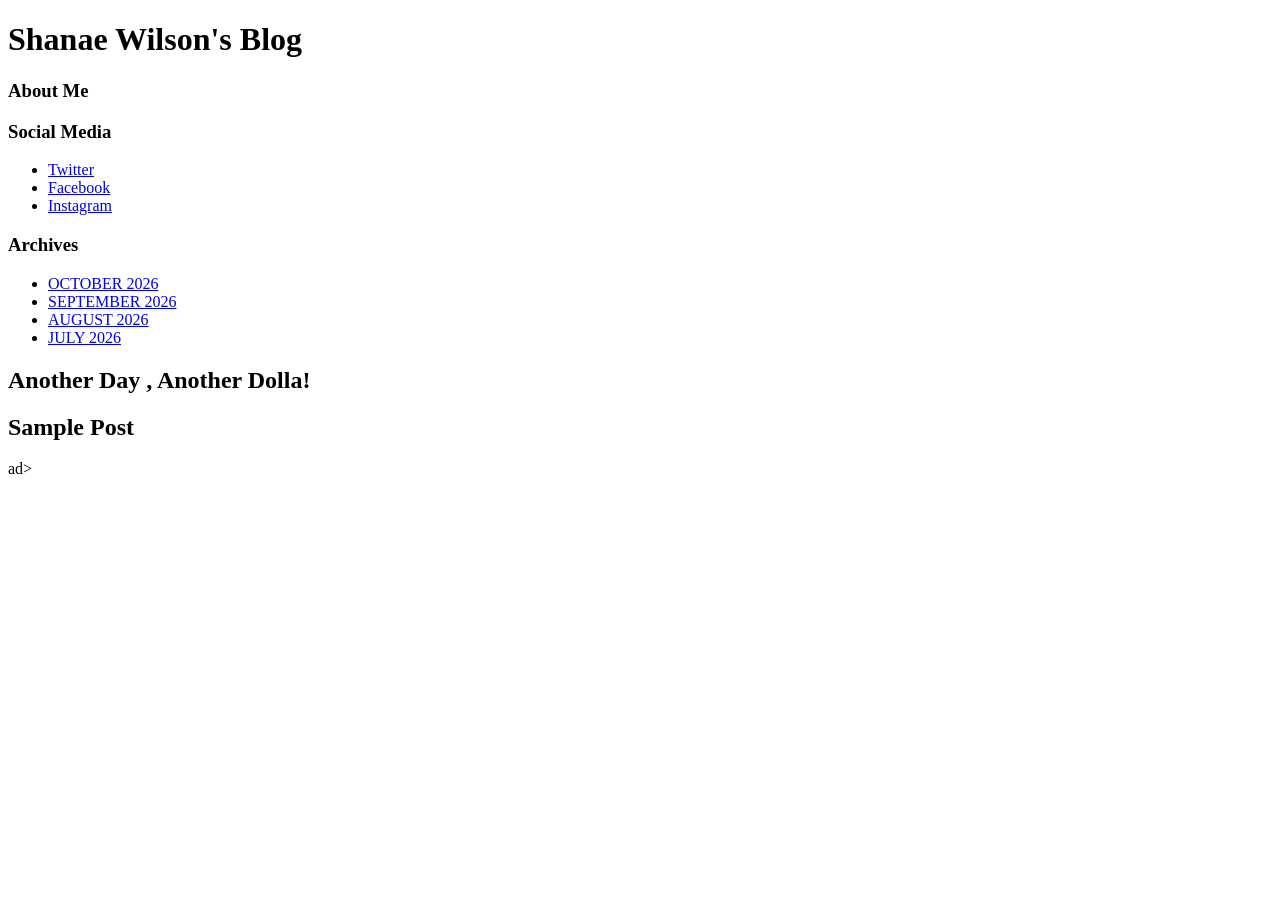
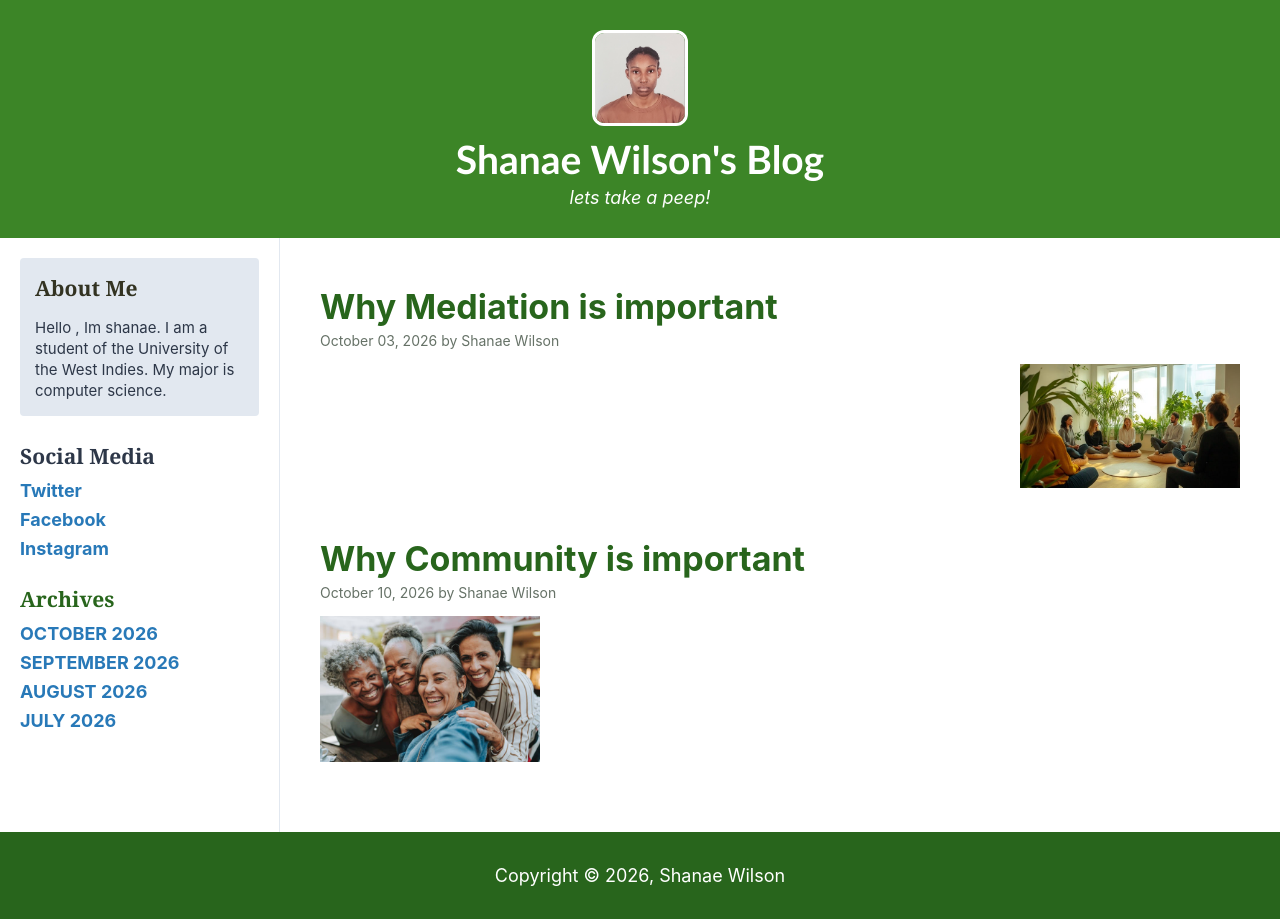
Before and after one commit to Shanaethepotato/INFO2180--Lab-2, a plain HTML site: page index.html in a window 1280 px wide. Before the commit the page ends 800 px from the top, so only its background shows below. Drawn offline with Linux system fonts and the light colour scheme.

Commit message:
added photos and modified styles

```diff
--- a/index.html
+++ b/index.html
@@ -1,15 +1,23 @@
 <!DOCTYPE html>
 <html lang="en">
 <head>
+    <meta charset="UTF-8"/>
+    <meta name="viewport" content="width=device-width, initial-scale=1.0"/>
+    <title>INFO2180 Lab 2</title>
+    <link rel="stylesheet" href="styles.css"/>
+</head>
 <body>
     <div class = "container">
         <header>
+            <img src="Photo.jpg" alt="Profile Picture" class="profile-img"/>
             <h1>Shanae Wilson's Blog</h1>
+            <p>lets take a peep!</p>
 
         </header>
         <aside>
             <section class = "about-section">
                 <h3>About Me</h3>
+                <p>Hello , Im shanae. I am a student of the University of the West Indies. My major is computer science.</p>
 
             </section>
             <section class=""social-section">
@@ -19,7 +27,6 @@
                     <li><a href="https://facebook.com">Facebook</a></li>
                     <li><a href="https://instagram.com">Instagram</a></li>
                 </ul>
-
             </section>
             <section class="archives-section">
                 <h3>Archives</h3>
@@ -29,21 +36,28 @@
                     <li><a href="#">AUGUST 2026</a></li>
                     <li><a href="#">JULY 2026</a></li>
                 </ul>
-
             </section>
         </aside>
         <main>
             <article>
-                        <h2>
-                            Another Day , Another Dolla!
-                        </h2>
+                <h2>Why Mediation is important</h2>
+                <p class="post-meta">October 03, 2026 by Shanae Wilson</p>
+                <img src="group meditation.jpg" alt="Blog post image 1" class="post-img-right"/>
+                <p></p>
+                <p></p>
+            </article>
+
+            <article>
+                <h2>Why Community is important </h2>
+                <p class="post-meta">October 10, 2026 by Shanae Wilson</p>
+                <img src="love.jpg" alt="Blog " class="post-img-left"/>
+                <p></p>
+                <p></p>
             </article>
         </main>
-                <main>
-                    <article>
-                        <h2>Sample Post</h2>
-                    </article>
-                </main>
+        <footer>
+            <p>Copyright &copy; 2026, Shanae Wilson</p>
+        </footer>
     </div>
 </body>
-    </head>ad>
+</html>
--- a/styles.css
+++ b/styles.css
@@ -0,0 +1,159 @@
+
+body {
+    margin: 0;
+    padding: 0;
+    font-size: 18px;
+    color: #2D3748;
+    font-family: -apple-system, BlinkMacSystemFont, "Segoe UI", Roboto, "Helvetica Neue", Arial, "Noto Sans", sans-serif;
+}
+
+
+.container {
+    display: grid;
+    grid-template-columns: 280px 1fr;
+    grid-template-rows: auto 1fr auto;
+    grid-template-areas:
+        "header header"
+        "aside  main"
+        "footer footer";
+    min-height: 100vh;
+}
+
+header {
+    grid-area: header;
+    background-color: #3C8527;
+    color: #FFFFFF;
+    display: flex;
+    flex-direction: column;
+    align-items: center;
+    justify-content: center;
+    padding: 30px 20px;
+    text-align: center;
+}
+
+aside {
+    grid-area: aside;
+    padding: 20px;
+    border-right: 1px solid #E2E8F0;
+}
+
+main {
+    grid-area: main;
+    padding: 20px 40px;
+}
+
+footer {
+    grid-area: footer;
+    background-color: #28651C;
+    color: #FFFFFF;
+    text-align: center;
+    padding: 15px 0;
+}
+
+/* Header Elements */
+header h1 {
+    font-size: 39px;
+    font-family: "Trebuchet MS", Arial, sans-serif;
+    margin: 10px 0 5px 0;
+}
+
+header p {
+    font-style: italic;
+    margin: 0;
+}
+
+.profile-img {
+    width: 90px;
+    height: 90px;
+    border-radius: 12px;
+    border: 3px solid #FFFFFF;
+    object-fit: cover;
+}
+
+article {
+    margin-bottom: 40px;
+}
+
+article h2 {
+    font-size: 34px;
+    color: #28651C;
+    margin-bottom: 5px;
+}
+
+.post-meta {
+    color: #667267;
+    font-size: 14px;
+    margin-top: 0;
+    margin-bottom: 15px;
+}
+
+.post-img-right {
+    float: right;
+    margin-left: 20px;
+    margin-bottom: 10px;
+    max-width: 220px;
+    height: auto;
+}
+
+.post-img-left {
+    float: left;
+    margin-right: 20px;
+    margin-bottom: 10px;
+    max-width: 220px;
+    height: auto;
+}
+
+article::after {
+    content: "";
+    display: table;
+    clear: both;
+}
+
+
+aside h3 {
+    font-family: Georgia, 'Times New Roman', Times, serif;
+    margin-top: 25px;
+    margin-bottom: 10px;
+}
+
+.about-section {
+    background-color: #E2E8F0;
+    padding: 15px;
+    border-radius: 4px;
+}
+
+.about-section h3 {
+    color: #333322;
+    margin-top: 0;
+}
+
+.about-section p {
+    margin-bottom: 0;
+    font-size: 15px;
+    line-height: 1.4;
+}
+
+.social-section h3,
+.archives-section h3 {
+    color: #28651C;
+}
+
+aside ul {
+    list-style-type: none;
+    padding-left: 0;
+    margin: 0;
+}
+
+aside li {
+    margin-bottom: 8px;
+}
+
+aside a {
+    color: #2879B8;
+    text-decoration: none;
+    font-weight: bold;
+}
+
+aside a:hover {
+    text-decoration: underline;
+}
```
Also changed, not shown: Photo.jpg (added), group meditation.jpg (added), love.jpg (added). Lines whose indentation alone changed are shown as unchanged.
